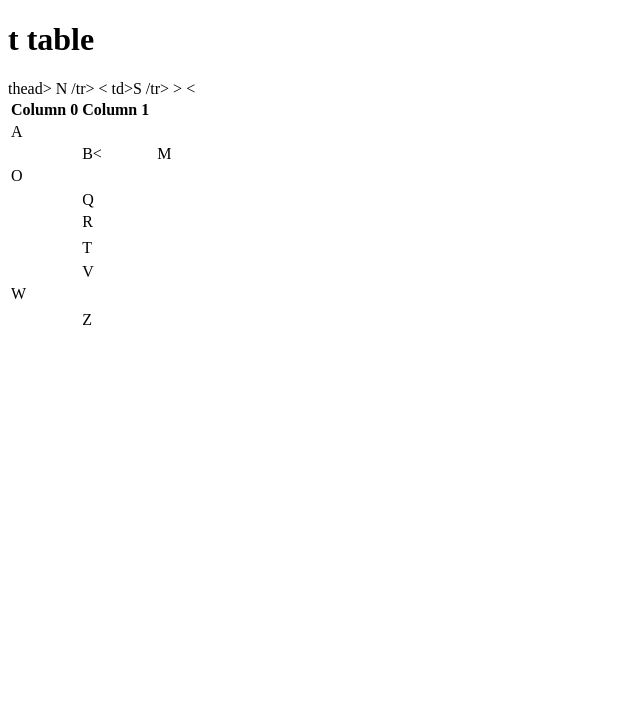
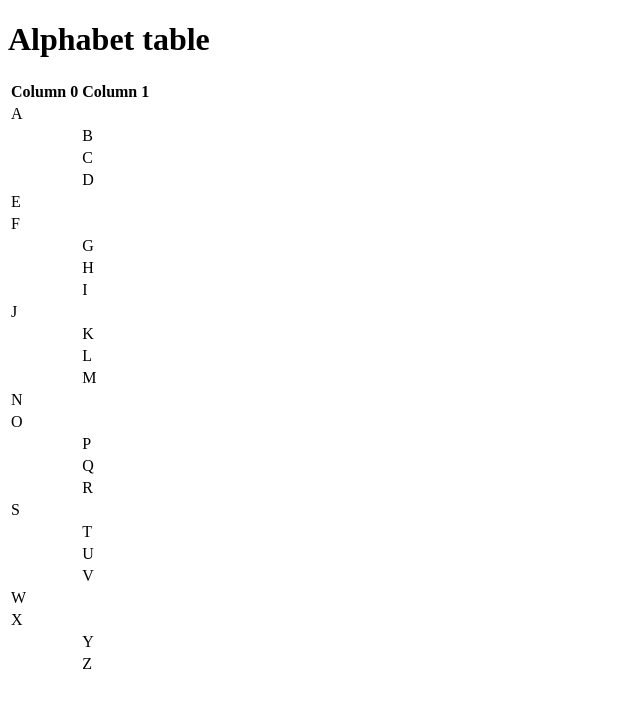
Before and after one commit to comp426-2022-fall/a01-msnallak, a website: page public/index.html in a window 1280 px wide. Shown: the whole page, without its empty margins (0-640 px from the left). Drawn offline with Linux system fonts and the light colour scheme.

Commit message:
Update index.html

```diff
--- a/public/index.html
+++ b/public/index.html
@@ -1,41 +1,83 @@
 <!DOCTYPE html>
-<htmlen">
-
-		          	<meta chars  	<meta name="viewport" content="width=device-width, initial-scale=1.0">
-					<titlebet</title>
+<html lang="en">
+	<head>
+        	<meta charset="UTF-8">
+        	<meta name="viewport" content="width=device-width, initial-scale=1.0">
+        	<title>Alphabet</title>
     	</head>
     	<body>
-						             		<h1>t table</h1>
+        	<div>
+            		<h1>Alphabet table</h1>
             		<table>
 				<thead>
   					<tr>
     						<th>Column 0</th><th>Column 1</th>
-																														  				thead>
+  					</tr>
+				</thead>
 				<tbody>
   					<tr>
     						<td>A</td><td></td>
   					</tr>
   					<tr>
-																																																																<td></td><td>B<    						<td></td><td>M</tr>
-																																																													  					<t						<td>N</td><t		</tr>
+    						<td></td><td>B</td>
+  					</tr>
+  					<tr>
+    						<td></td><td>C</td>
+  					</tr>
+  					<tr>
+    						<td></td><td>D</td>
+  					</tr>
+  					<tr>
+    						<td>E</td><td></td>
+  					</tr>
+  					<tr>
+    						<td>F</td><td></td>
+  					</tr>
+  					<tr>
+    						<td></td><td>G</td>
+  					</tr>
+  					<tr>
+    						<td></td><td>H</td>
+  					</tr>
+					<tr>
+    						<td></td><td>I</td>
+  					</tr>
+					<tr>
+    						<td>J</td><td></td>
+  					</tr>
+  					<tr>
+    						<td></td><td>K</td>
+  					</tr>
+  					<tr>
+    						<td></td><td>L</td>
+  					</tr>
+  					<tr>
+    						<td></td><td>M</td>
+  					</tr>
+  					<tr>
+    						<td>N</td><td></td>
+  					</tr>
   					<tr>
     						<td>O</td><td></td>
-																																			 /tr>
+  					</tr>
   					<tr>
-																																									    						<		</tr>
+    						<td></td><td>P</td>
+  					</tr>
   					<tr>
     						<td></td><td>Q</td>
   					</tr>
-																																																														<tr>				<td></td><td>R</td>
+					<tr>
+    						<td></td><td>R</td>
   					</tr>
 					<tr>
-																																																																										    td>S</td><td></td>
+    						<td>S</td><td></td>
   					</tr>
   					<tr>
     						<td></td><td>T</td>
-																																																																																										 /tr>
+  					</tr>
   					<tr>
-
+    						<td></td><td>U</td>
+  					</tr>
   					<tr>
     						<td></td><td>V</td>
   					</tr>
@@ -43,13 +85,15 @@
     						<td>W</td><td></td>
   					</tr>
   					<tr>
-																																																																																																																																								    						<td><td></td>
+    						<td>X</td><td></td>
   					</tr>
-																																																																																																																																																				  >
+  					<tr>
+    						<td></td><td>Y</td>
   					</tr>
   					<tr>
     						<td></td><td>Z</td>
-																																																																																																																																																																					  					<		</tbody>
+  					</tr>
+				</tbody>
 			</table>
         	</div>
     	</body>
```
Lines whose indentation alone changed are shown as unchanged.
